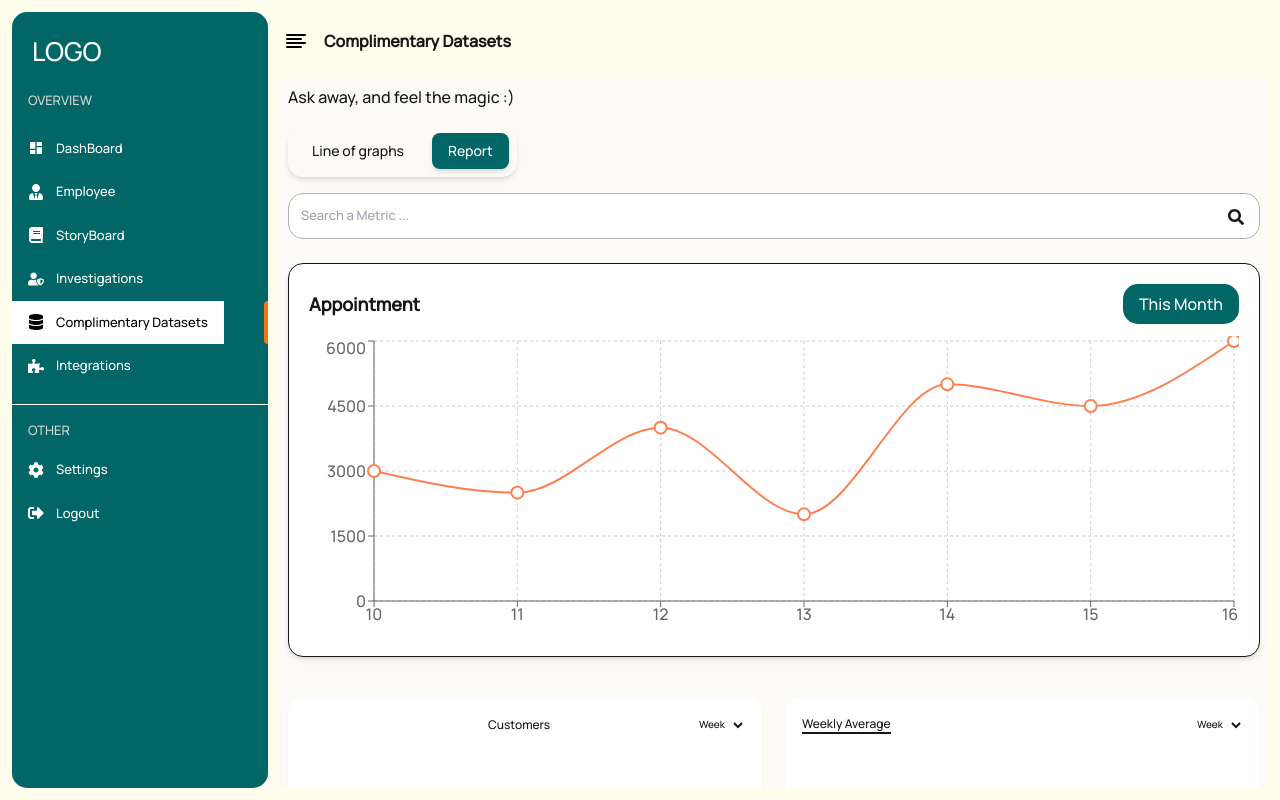
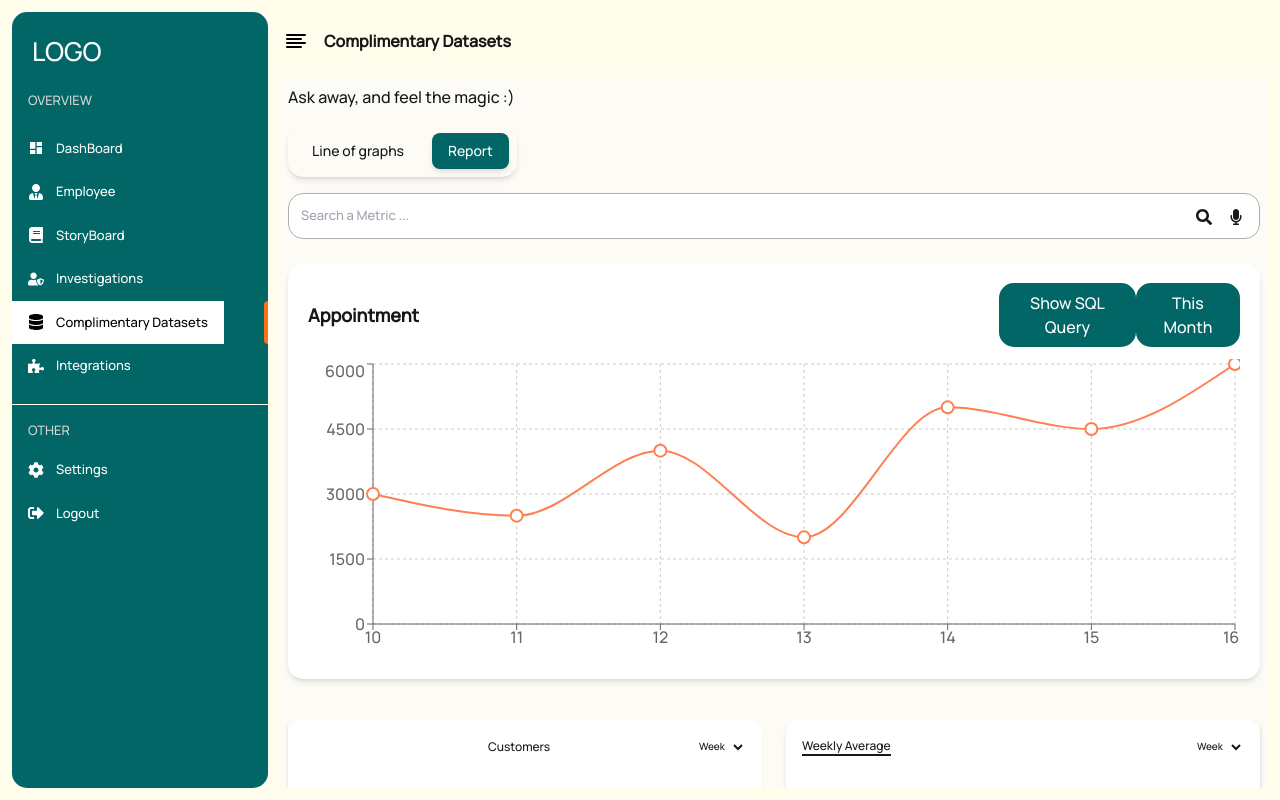
Before and after one commit to smhassan90/dataWise, a Next.js app: page /dashboard/complimentary_datasets in a window 1280 px wide. Built offline with nearby package versions, Linux system fonts and the light colour scheme.

Commit message:
feat: add SQL box component to EmployeePage; implement toggle functionality and re-run button

```diff
--- a/src/app/dashboard/complimentary_datasets/page.jsx
+++ b/src/app/dashboard/complimentary_datasets/page.jsx
@@ -1,15 +1,29 @@
-"use client"
+"use client";
 
-import { Button } from "@/src/utils/button";
-import AppointmentChart from "@/src/utils/graph";
-import { useState } from "react"
-import { FaSearch } from "react-icons/fa";
+import { useState } from "react";
+import { FaSearch, FaMicrophone } from "react-icons/fa";
 import { useDispatch, useSelector } from "react-redux";
-import { LineChart, Line, XAxis, YAxis, CartesianGrid, Tooltip, ResponsiveContainer } from 'recharts';
+import { FaChevronDown } from "react-icons/fa";
+import { FaRedo } from "react-icons/fa";
+
+import {
+  LineChart,
+  Line,
+  XAxis,
+  YAxis,
+  CartesianGrid,
+  Tooltip,
+  ResponsiveContainer,
+} from "recharts";
 
 export default function Dashboard() {
-  const [timeRange, setTimeRange] = useState("week")
-  const [selectedMonth, setSelectedMonth] = useState('This Month');
+  const [timeRange, setTimeRange] = useState("week");
+  const [selectedMonth, setSelectedMonth] = useState("This Month");
+  const [isOpen, setIsOpen] = useState(false);
+
+  const [isListening, setIsListening] = useState(false);
+
+  const [showSQL, setShowSQL] = useState(false);
 
   const [activeTab, setActiveTab] = useState("Report");
   const data = [
@@ -19,21 +33,41 @@ export default function Dashboard() {
     { date: 13, value: 2000 },
     { date: 14, value: 5000 },
     { date: 15, value: 4500 },
-    { date: 16, value: 6000 }
+    { date: 16, value: 6000 },
   ];
 
   const dispatch = useDispatch();
   const title = useSelector((state) => state.sideBar.title);
-  const tabs = ["Line of graphs ", "Report",];
+  const tabs = ["Line of graphs ", "Report"];
 
   const { width, sidebar } = useSelector((state) => state.sideBar);
+
+  const handleVoiceInput = () => {
+    const recognition = new (window.SpeechRecognition ||
+      window.webkitSpeechRecognition)();
+
+    recognition.lang = "en-US";
+    setIsListening(true); // Mic color change karega
+    recognition.start();
+
+    recognition.onresult = (event) => {
+      const transcript = event.results[0][0].transcript;
+      document.getElementById("searchInput").value = transcript;
+    };
+
+    recognition.onend = () => {
+      setIsListening(false); // Mic wapas gray ho jayega
+    };
+  };
+
   return (
     <div>
       <div className="min-h-screen  mt-2 bg-[#fdfbf6] p-2">
-      <h1 className="">Ask away, and feel the magic :)</h1>
+        <h1 className="font-manrope font-light">
+          Ask away, and feel the magic :)
+        </h1>
         <div className="mx-auto max-w-7xl">
-
-      < div className="mt-4 mb-6 relative">
+          <div className="mt-4 mb-6 relative">
             {/* Tabs Section - Centered & Compact */}
             <div className="flex justify-start space-x-3  p-2 rounded-large shadow-md w-fit ">
               {tabs.map((tab) => (
@@ -41,8 +75,8 @@ export default function Dashboard() {
                   key={tab}
                   className={`px-4 py-2 text-sm font-medium rounded-lg transition-all duration-300 ${
                     activeTab === tab
-                ? "bg-secondary text-white shadow-md"
-                : "bg-gray-200 text-gray-700 hover:bg-gray-300"
+                      ? "bg-secondary text-white rounded-large shadow-md"
+                      : "bg-gray-200 text-gray-700 rounded-large hover:bg-gray-300"
                   }`}
                   onClick={() => setActiveTab(tab)}
                 >
@@ -51,39 +85,94 @@ export default function Dashboard() {
               ))}
             </div>
 
-      {/* Search Bar */}
             <div className="relative mt-4">
               <input
+                id="searchInput"
                 placeholder="Search a Metric ..."
-          className="pl-3 text-labelSize py-3 rounded-large w-full border border-[#AFAFAF] focus:outline-none"
+                className="pl-3 pr-10 text-labelSize py-3 rounded-large w-full border border-[#AFAFAF] focus:outline-none"
               />
-        <FaSearch className="absolute right-4 top-4 h-4 w-4 text-gray-400" />
+              <FaSearch className="absolute right-12 top-4 h-4 w-4 text-gray-400" />
+              <FaMicrophone
+                className={`absolute right-4 top-4 h-4 w-4 cursor-pointer transition-colors duration-300 ${
+                  isListening ? "text-secondary" : "text-gray-400"
+                }`}
+                onClick={handleVoiceInput}
+              />
             </div>
           </div>
 
+          <div className="p-5 rounded-large shadow-md bg-white w-full">
+            {/* Header Section */}
+            <div className="flex justify-between items-center mb-3">
+              <h2 className="text-lg font-semibold font-manrope">
+                Appointment
+              </h2>
+              <button
+                className="bg-secondary ml-[580px] text-white px-4 py-2 rounded-large"
+                onClick={() => setShowSQL(!showSQL)}
+              >
+                Show SQL Query
+              </button>
+              <button className="bg-secondary text-white px-4 py-2 rounded-large">
+                {selectedMonth}
+              </button>
+            </div>
 
-
-        {/* Line Chart */}
-
-
-        <div className="p-5 border rounded-large shadow-md bg-white w-full">
-      <div className="flex justify-between items-center mb-3">
-        <h2 className="text-lg font-semibold">Appointment</h2>
-        <button className="bg-secondary  text-white px-4 py-2 rounded-large">{selectedMonth}</button>
-      </div>
+            {/* Graph & SQL Query Container */}
+            <div className="flex gap-4">
+              {/* Graph Section */}
+              <div
+                className={`${showSQL ? "w-[810px]" : "w-full"} transition-all`}
+              >
                 <ResponsiveContainer width="100%" height={300}>
                   <LineChart data={data}>
                     <CartesianGrid strokeDasharray="3 3" />
                     <XAxis dataKey="date" />
                     <YAxis />
-          <Tooltip contentStyle={{ backgroundColor: '#FF7F50', color: 'white', borderRadius: '5px' }} />
-          <Line type="monotone" dataKey="value" stroke="#FF7F50" strokeWidth={2} dot={{ r: 6 }} />
+                    <Tooltip
+                      contentStyle={{
+                        backgroundColor: "#FF7F50",
+                        color: "white",
+                        borderRadius: "5px",
+                      }}
+                    />
+                    <Line
+                      type="monotone"
+                      dataKey="value"
+                      stroke="#FF7F50"
+                      strokeWidth={2}
+                      dot={{ r: 6 }}
+                    />
                   </LineChart>
                 </ResponsiveContainer>
               </div>
 
+              {/* SQL Query Box (Conditional Rendering) */}
+              {showSQL && (
+                <div className="bg-white p-4 rounded-large  shadow-md w-[285px] h-72">
+                  <div className="flex justify-between items-center border-b pb-2">
+                    <button className="flex items-center gap-1 font-manrope  font-light">
+                      SQL Statement{" "}
+                      <FaChevronDown className="rotate-0 transition-transform" />
+                    </button>
+                    <button className="bg-secondary text-white px-3 py-1 rounded-large flex items-center gap-1 text-sm">
+                      <FaRedo /> Re-run
+                    </button>
+                  </div>
+                  <div className="mt-3 p-3 bg-gray-100 rounded-md text-sm font-mono overflow-auto max-w-full">
+                    <pre className="whitespace-pre-wrap break-words font-manrope font-normal">
+                      CREATE TABLE IF NOT EXISTS Customer( CustID int NOT NULL,
+                      Name varchar, Email varchar, DOB date, CONSTRAINT customer
+                      PRIMARY KEY );
+                    </pre>
+                  </div>
+                </div>
+              )}
+            </div>
+          </div>
+
           {/* Bar Charts */}
-        <div className="grid grid-cols-2 gap-6 mb-6 mt-10">
+          <div className="grid grid-cols-2 shadow-md gap-6 mb-6 mt-10">
             <div className="border-none shadow-sm bg-white rounded-large">
               <div className="p-4 pb-0">
                 <div className="flex justify-between items-center">
@@ -96,11 +185,13 @@ export default function Dashboard() {
                     <option value="month">Month</option>
                   </select>
                 </div>
-
               </div>
               <div className="p-4">
                 <div className="h-[120px] flex items-end justify-between">
-                <BarGroup values={[50, 30]} colors={["#021A22BF", "#F97316"]} />
+                  <BarGroup
+                    values={[50, 30]}
+                    colors={["#021A22BF", "#F97316"]}
+                  />
                   <BarGroup values={[20, 35]} colors={["#6B7280", "#F97316"]} />
                   <BarGroup values={[15, 25]} colors={["#6B7280", "#F97316"]} />
                   <BarGroup values={[40, 30]} colors={["#6B7280", "#F97316"]} />
@@ -111,11 +202,13 @@ export default function Dashboard() {
               </div>
             </div>
 
-          <div className="border-none shadow-sm bg-white rounded-large">
+            <div className="border-none shadow-md bg-white rounded-large">
               <div className="p-4 pb-0">
                 <div className="flex justify-between items-center">
                   <div className="flex space-x-4 text-xs">
-                  <span className="text-gray-500 border-b-2 border-gray-800">Weekly Average</span>
+                    <span className="text-gray-500 border-b-2 border-gray-800">
+                      Weekly Average
+                    </span>
                   </div>
                   <select className="h-6 text-[10px] bg-transparent border-none">
                     <option value="week">Week</option>
@@ -142,23 +235,11 @@ export default function Dashboard() {
               </div>
             </div>
           </div>
-
-        {/* Member Activity */}
-
-
-
-
-        {/* Add to Dashboard Button */}
-
         </div>
       </div>
     </div>
-  )
+  );
 }
-
-
-
-
 
 // Bar Component
 function Bar({ height, color }) {
@@ -172,7 +253,7 @@ function Bar({ height, color }) {
         }}
       />
     </div>
-  )
+  );
 }
 
 // Bar Group Component
@@ -191,5 +272,5 @@ function BarGroup({ values, colors }) {
         </div>
       ))}
     </div>
-  )
+  );
 }
--- a/src/app/dashboard/employee/page.jsx
+++ b/src/app/dashboard/employee/page.jsx
@@ -1,11 +1,36 @@
+"use client";
+import { useState } from "react";
+import { FaChevronDown } from "react-icons/fa";
+import { FaRedo } from "react-icons/fa";
 
+export default function SqlBox() {
+  const [isOpen, setIsOpen] = useState(false);
 
-import React from 'react'
+  return (
+    <div className="bg-white p-4 border-2 border-blue-300 rounded-lg shadow-md w-72 h-72">
+      <div className="flex justify-between items-center border-b pb-2">
+        <button
+          className="flex items-center gap-1 text-gray-700 font-semibold"
+          onClick={() => setIsOpen(!isOpen)}
+        >
+          SQL Statement <FaChevronDown className={`transition-transform ${isOpen ? "rotate-180" : "rotate-0"}`} />
+        </button>
+        <button className="bg-teal-500 text-white px-3 py-1 rounded-lg flex items-center gap-1 text-sm">
+          <FaRedo /> Re-run
+        </button>
+      </div>
+      <div className="mt-3 p-3 bg-gray-100 rounded-md text-sm font-mono overflow-auto max-w-full">
+        <pre className="whitespace-pre-wrap break-words">
+          CREATE TABLE IF NOT EXISTS Customer(
+          CustID int NOT NULL,
+          Name varchar,
+          Email varchar,
+          DOB date,
+          CONSTRAINT customer PRIMARY KEY
+          );
+        </pre>
+      </div>
 
-const EmployeePage = () => {
-  return (
-    <div>EmployeePage</div>
-  )
+    </div>
+  );
 }
-
-export default EmployeePage
```
Lines whose indentation alone changed are shown as unchanged.
